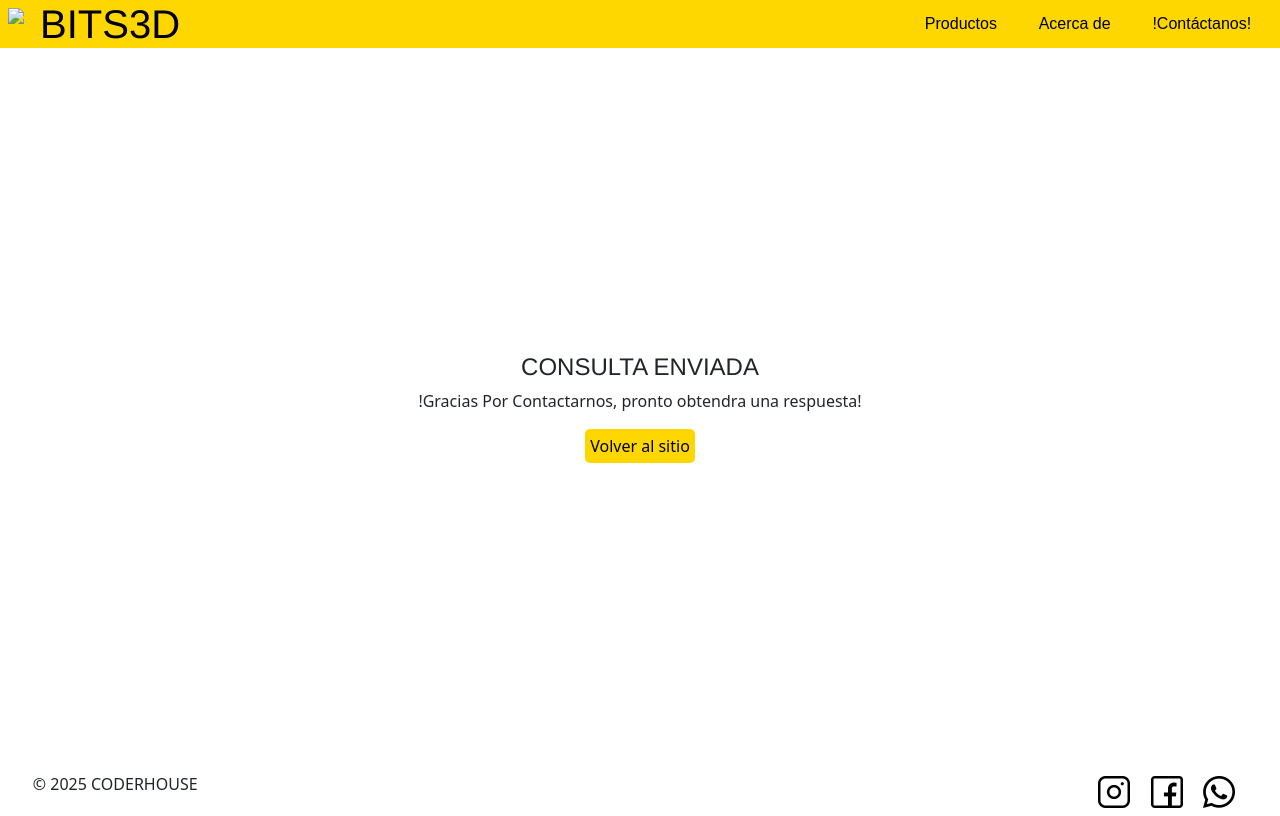
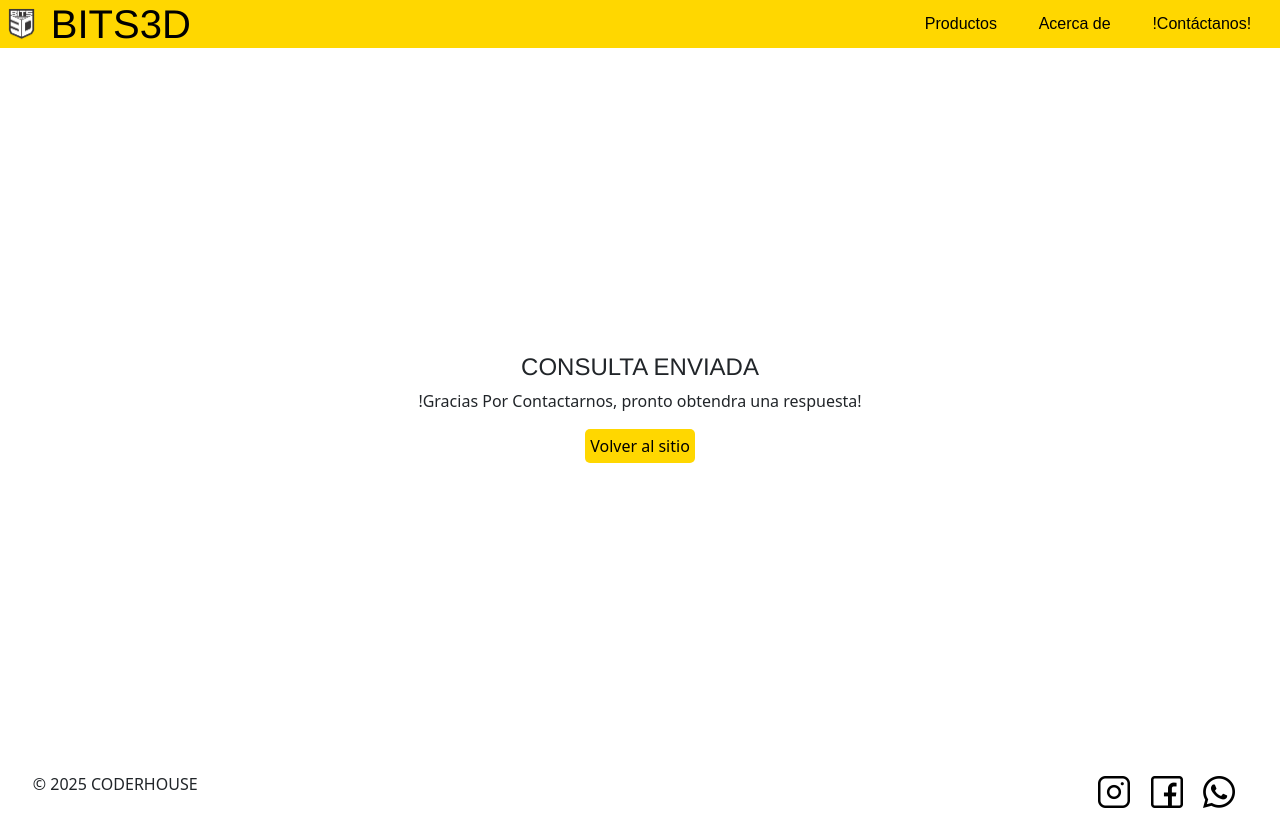
Before and after one commit to alancito1298/tpAlanAmarilloCoder, a plain HTML site: page pages/consulta.html in a window 1280 px wide. Drawn offline with nearby package versions, Linux system fonts and the light colour scheme; files whose address does not match are found by name.

Commit message:
entrega FINAL II

```diff
--- a/pages/consulta.html
+++ b/pages/consulta.html
@@ -16,7 +16,7 @@
     <header class="encabezado">
         <nav class="navbar">
             <div class="logoConteiner">
-                <img class="logo" src="./img/LogoBits1.png">
+                <img class="logo" src="../img/LogoBits1.png">
                     <a href="">
                         <h1 class="nombreEncabezado">BITS3D</h1>
                     </a>
```
